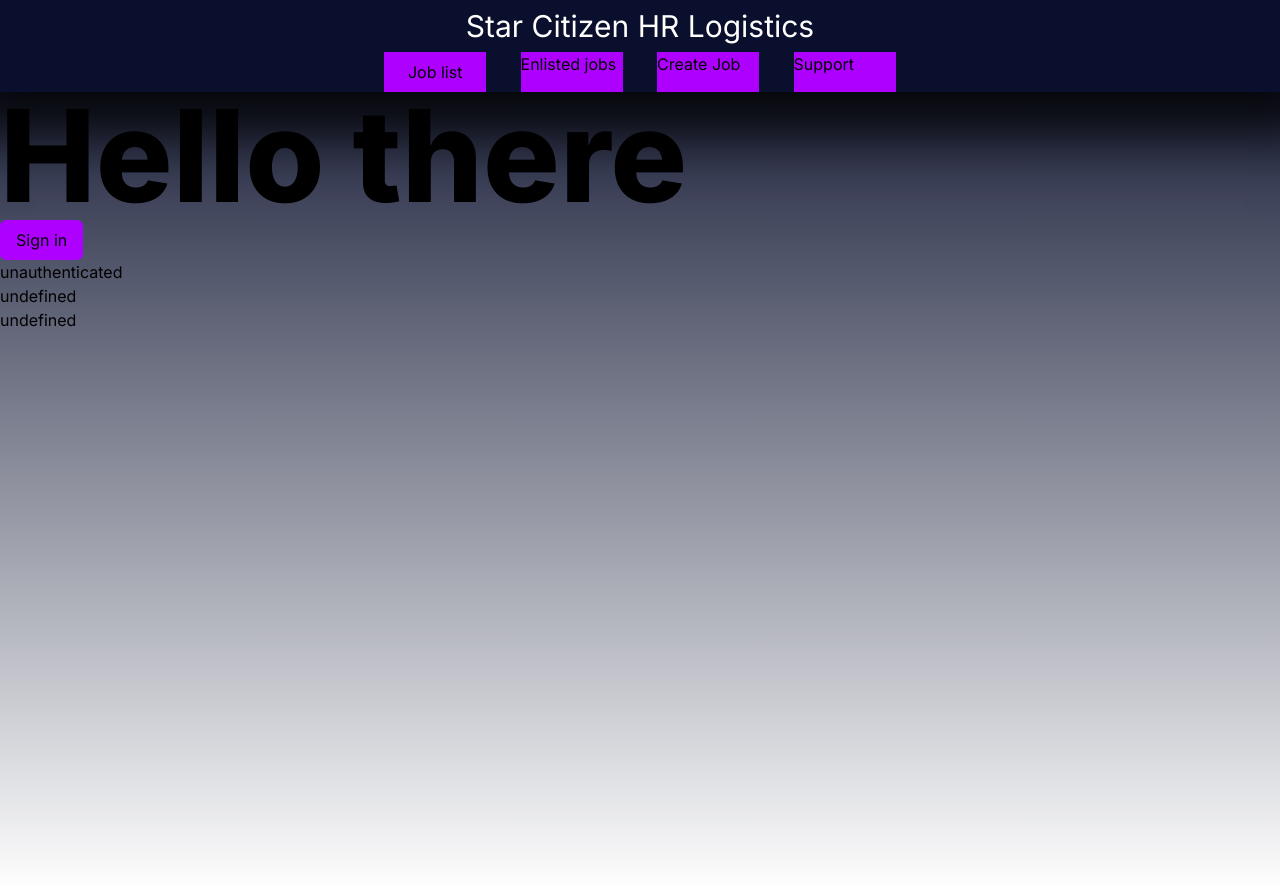
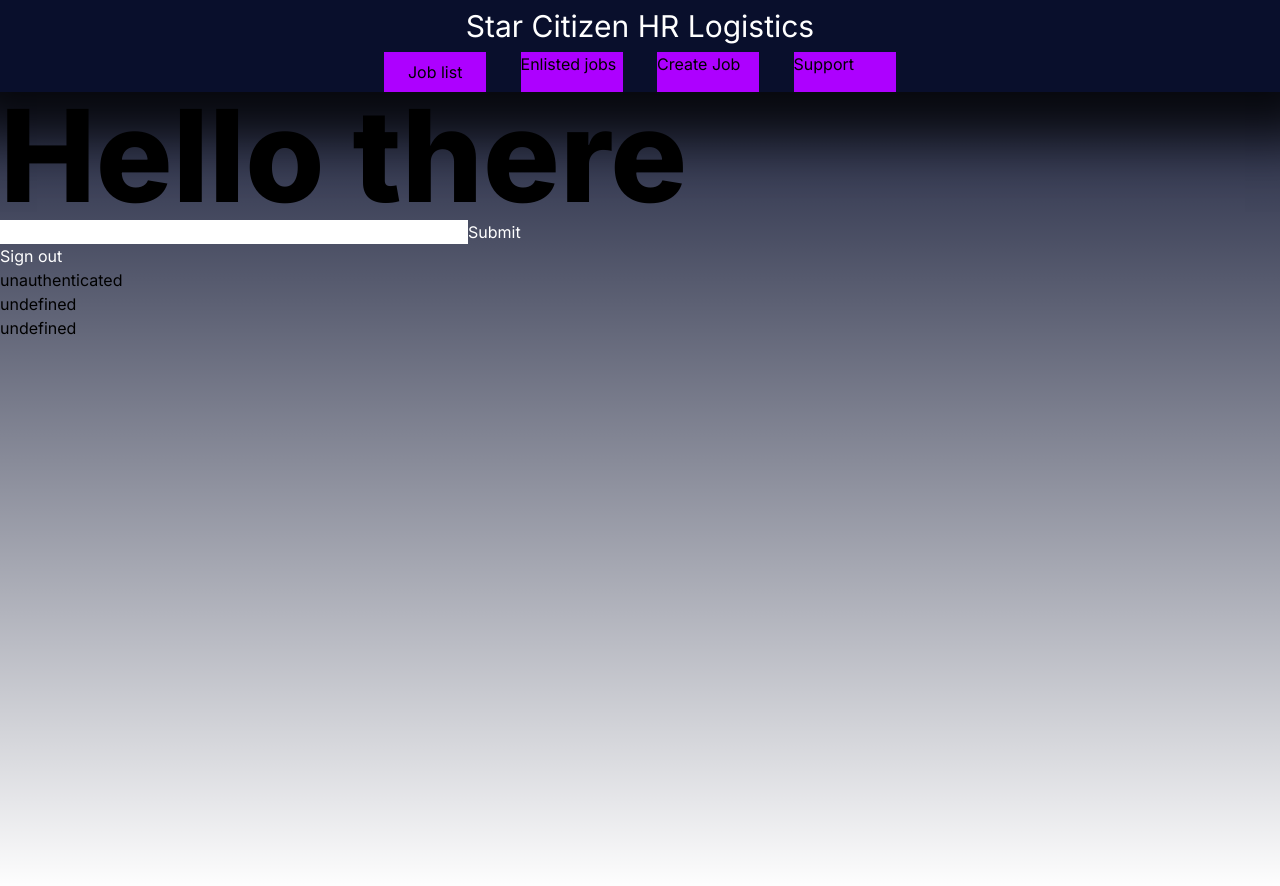
Before and after one commit to kaptencodyz/SC-HR-L, a Next.js app: page / in a window 1280 px wide. Shown: the top 886 px of the page. Built offline with nearby package versions, Linux system fonts and the light colour scheme; no server answers.

Commit message:
lite stuff

```diff
--- a/package.json
+++ b/package.json
@@ -11,9 +11,11 @@
   "dependencies": {
     "@auth/drizzle-adapter": "^0.3.3",
     "@planetscale/database": "^1.11.0",
+    "@tanstack/react-query": "^4.36.1",
     "@types/node": "20.3.1",
     "@types/react": "18.2.13",
     "@types/react-dom": "18.2.6",
+    "argon2": "^0.31.1",
     "autoprefixer": "10.4.14",
     "drizzle-orm": "^0.28.6",
     "eslint": "8.43.0",
--- a/src/app/api/auth/[...nextauth]/route.ts
+++ b/src/app/api/auth/[...nextauth]/route.ts
@@ -1,15 +1,52 @@
-import NextAuth from "next-auth"
-import GoogleProvider from "next-auth/providers/google"
-import { DrizzleAdapter } from "@auth/drizzle-adapter"
-import { db } from "@/db/db"
+import NextAuth from "next-auth";
+import GoogleProvider from "next-auth/providers/google";
+import { DrizzleAdapter } from "@auth/drizzle-adapter";
+import { db } from "@/db/db";
+import CredentialsProvider from "next-auth/providers/credentials";
+import {  users } from "@/db/schema";
+import { eq } from "drizzle-orm";
+import * as argon2 from "argon2";
 
 const handler = NextAuth({
   adapter: DrizzleAdapter(db),
   providers: [
     GoogleProvider({
       clientId: process.env.GOOGLE_CLIENT_ID!,
-      clientSecret: process.env.GOOGLE_CLIENT_SECRET!
-    })
+      clientSecret: process.env.GOOGLE_CLIENT_SECRET!,
+    }),
+    CredentialsProvider({
+      name: "Credentials",
+      credentials: {
+        email: { label: "email", type: "text" },
+        password: { label: "password", type: "password" },
+      },
+      async authorize(credentials) {
+        if (!credentials?.email || !credentials?.password) return null;
+
+        const user = await db
+          .select()
+          .from(users)
+          .where(eq(users.email, credentials?.email));
+
+        if (!user || user.length === 0) {
+          return null;
+        }
+
+        const isValid = await argon2.verify(
+          user[0].password,
+          credentials.password
+        );
+
+        if (!isValid) {
+          return null;
+        }
+
+        return {
+          id: user[0].id.toString(),
+          email: user[0].email,
+        };
+      },
+    }),
   ],
   secret: process.env.NEXTAUTH_SECRET,
   session: {
@@ -19,7 +56,7 @@
   },
   pages: {
     signIn: "sign-in",
-  }
-})
+  },
+});
 
 export { handler as GET, handler as POST };
--- /dev/null
+++ b/src/app/api/signUp/route.ts
@@ -0,0 +1,39 @@
+import * as argon2 from "argon2";
+import { db } from "@/db/db";
+import { NextResponse } from "next/server";
+import { users } from "@/db/schema";
+import { eq } from "drizzle-orm";
+import { nanoid } from "nanoid";
+import { signIn } from "next-auth/react";
+
+export async function POST(req: Request) {
+  try {
+    const { email, password } = await req.json();
+
+    if (!email || !password) {
+      return new NextResponse("Missing email or password", { status: 400 });
+    }
+
+    //check if user exists
+    const user = await db.select().from(users).where(eq(users.email, email));
+
+    if (user.length > 0) {
+      return new NextResponse("User already exists", { status: 400 });
+    }
+
+    //hash password
+    const hashedPassword = await argon2.hash(password);
+
+    const newUser = await db.insert(users).values({
+      id: nanoid(),
+      email: email,
+      password: hashedPassword,
+      handle: "mr tratt",
+    });
+
+    return NextResponse.json(newUser);
+  } catch (error) {
+    console.error("Error:", error);
+    return new NextResponse("Internal error", { status: 500 });
+  }
+}
--- a/src/app/layout.tsx
+++ b/src/app/layout.tsx
@@ -2,6 +2,7 @@
 import "./globals.css";
 import { Inter } from "next/font/google";
 import AuthProvider from "@/components/providers/AuthProvider";
+import ReactQueryProvider from "@/components/providers/ReactQueryProvider";
 
 const inter = Inter({ subsets: ["latin"] });
 
@@ -19,8 +20,10 @@
     <html lang="en">
       <body className={`${inter.className} bg-primary`}>
         <AuthProvider>
-          <NavBar />
-          {children}
+          <ReactQueryProvider>
+            <NavBar />
+            {children}
+          </ReactQueryProvider>
         </AuthProvider>
       </body>
     </html>
--- /dev/null
+++ b/src/app/testPage/page.tsx
@@ -0,0 +1,5 @@
+import React from "react";
+
+export default function TestPage() {
+  return <div>page</div>;
+}
--- a/src/components/SignInTest.tsx
+++ b/src/components/SignInTest.tsx
@@ -1,21 +1,97 @@
 "use client";
 
+import { useMutation } from "@tanstack/react-query";
+import { sign } from "crypto";
 import { signIn, signOut, useSession } from "next-auth/react";
+import { useRouter } from "next/navigation";
+import { use, useEffect, useState } from "react";
 
 export default function SignInTest() {
+  const [email, setEmail] = useState("");
+  const [password, setPassword] = useState("");
+  const [isMounted, setIsMounted] = useState(false);
+  const router = useRouter();
   const session = useSession();
 
+  useEffect(() => {
+    setIsMounted(true);
+  }, []);
+
+  useEffect(() => {
+    if (session.status === "authenticated") {
+      router.push("/testPage");
+    }
+  }, [session.status, router]);
+
+  const {
+    mutate: signUp,
+    isLoading: signUpLoading,
+    data: signUpRes,
+    error,
+    status,
+  } = useMutation({
+    mutationKey: ["signUp"],
+    mutationFn: async ({
+      email,
+      password,
+    }: {
+      email: string;
+      password: string;
+    }) => {
+      const response = await fetch("/api/signUp", {
+        method: "POST",
+        headers: {
+          "Content-Type": "application/json",
+        },
+        body: JSON.stringify({ email, password }),
+      });
+      const responseData = await response.json();
+
+      return responseData;
+    },
+  });
+
+  router;
+
+  function handleSubmit(e: React.FormEvent<HTMLFormElement>) {
+    e.preventDefault();
+    signUp({ email, password });
+  }
+
+  if (status === "success") {
+    const data = { email, password };
+    signIn("credentials", { ...data, redirect: false });
+    /*     router.push("/testPage");
+     */
+  }
+
   return (
+    <>
+      {isMounted && (
         <div>
-      <button
-        className="px-4 py-2 rounded-md bg-contrast"
-        onClick={() => signIn("google")}
-      >
-        Sign in
+          <form className="text-black" onSubmit={handleSubmit}>
+            <input
+              type="email"
+              value={email}
+              onChange={(e) => setEmail(e.target.value)}
+            />
+            <input
+              type="password"
+              value={password}
+              onChange={(e) => setPassword(e.target.value)}
+            />
+            <button className="text-white" type="submit">
+              Submit
+            </button>
+          </form>
+          <button className="text-white" onClick={() => signOut()}>
+            Sign out
           </button>
           <div>{session.status}</div>
           <div>{`${session.data?.user?.email}`}</div>
           <div>{`${session.data?.user?.name}`}</div>
         </div>
+      )}
+    </>
   );
 }
--- /dev/null
+++ b/src/components/providers/ReactQueryProvider.tsx
@@ -0,0 +1,18 @@
+"use client";
+
+import { QueryClient, QueryClientProvider } from "@tanstack/react-query";
+import { FC, ReactNode } from "react";
+
+type ProviderProps = {
+  children: ReactNode;
+};
+
+const ReactQueryProvider: FC<ProviderProps> = ({ children }) => {
+  const queryClient = new QueryClient();
+
+  return (
+    <QueryClientProvider client={queryClient}>{children}</QueryClientProvider>
+  );
+};
+
+export default ReactQueryProvider;
--- a/src/db/schema.ts
+++ b/src/db/schema.ts
@@ -149,6 +149,7 @@
 // ---
 // This helper connects the tables "job_positions" to "jobs"
 // ---
+
 export const work_positions = mysqlTable("work_positions", {
   id: serial("id").primaryKey(),
   user_id: int("user_id"),
@@ -178,6 +179,8 @@
     mode: "date",
     fsp: 3,
   }).defaultNow(),
+  password: varchar("password", { length: 100 }).notNull(),
+  handle: varchar("handle", { length: 50 }).notNull(),
   image: varchar("image", { length: 255 }),
 });
 
```
Lines whose indentation alone changed are shown as unchanged.
